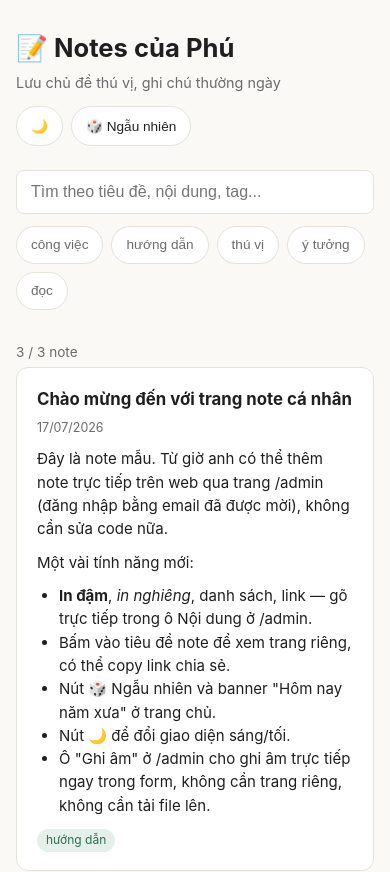
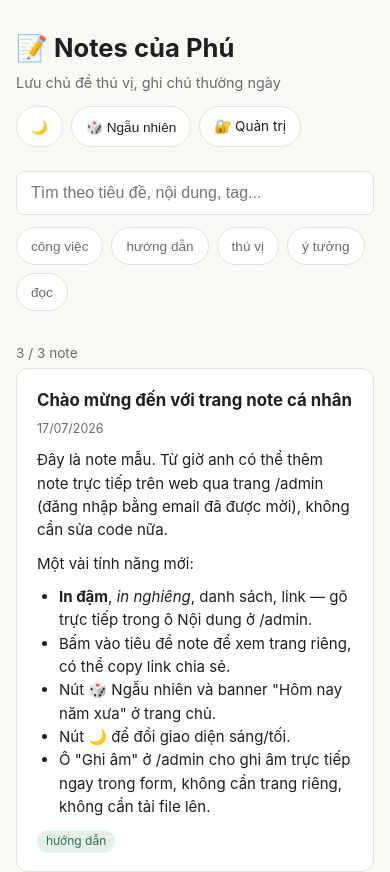
Before and after one commit to vinhxphus/notes-, a plain HTML site: page index.html in a window 390 px wide. Shown: the top 872 px of the page. Drawn offline with nearby package versions, Linux system fonts and the light colour scheme.

Commit message:
Add files via upload

```diff
--- a/index.html
+++ b/index.html
@@ -42,6 +42,19 @@
     .wrap { padding: 28px 16px 60px; }
     h1 { font-size: 1.35rem; }
     .note { padding: 14px 16px; }
+    .header-top {
+      flex-direction: column;
+      align-items: stretch;
+    }
+    .header-actions {
+      justify-content: flex-start;
+    }
+    .icon-btn {
+      flex: 1 1 auto;
+      justify-content: center;
+    }
+    .note-body { font-size: 0.9rem; }
+    .otd-banner { font-size: 0.82rem; }
   }
   header {
     margin-bottom: 24px;
@@ -223,6 +236,7 @@
       <div class="header-actions">
         <button id="themeToggle" class="icon-btn" type="button">🌙</button>
         <button id="randomBtn" class="icon-btn" type="button">🎲 Ngẫu nhiên</button>
+        <a href="admin/" class="icon-btn">🔐 Quản trị</a>
       </div>
     </div>
   </header>
```
